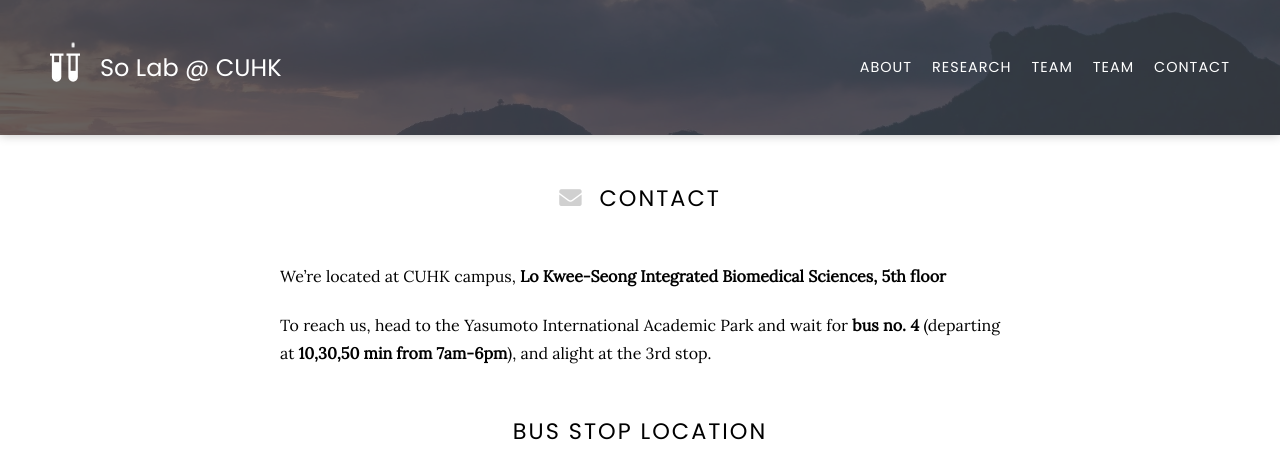
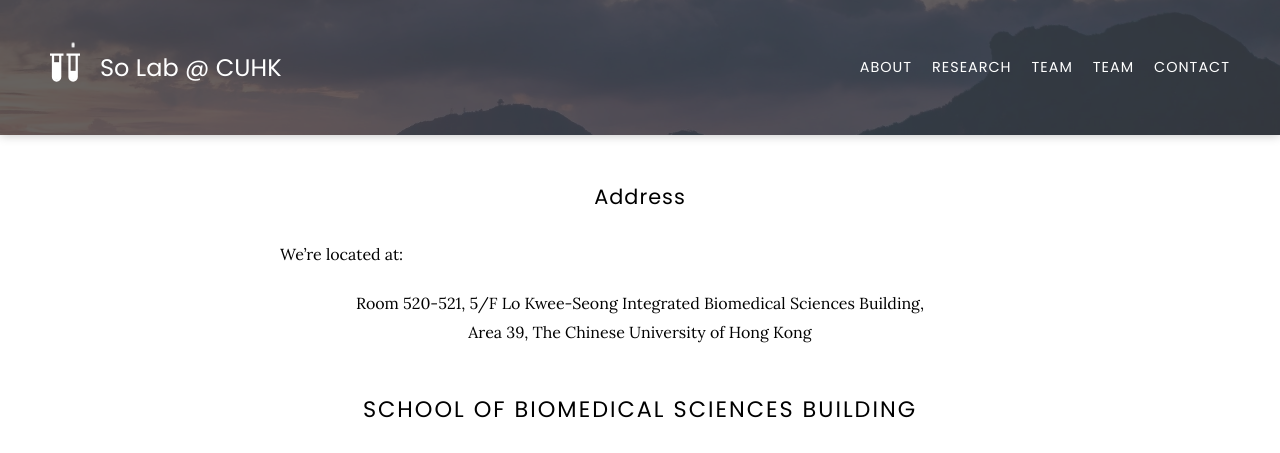
Before and after one commit to Carlos-Chau/so-lab, a Jekyll site: the page built from contact/index.md, in a window 1280 px wide and 1400 px high. Shown: the top 453 px of the window. Built offline with Jekyll 4.4.1, drawn with Linux system fonts in a browser that asks for light colours; nearby versions of some CDN libraries; some of the changed text lies outside the part shown; grey boxes are pictures that could not be loaded.

Commit message:
contact info updated

```diff
--- a/contact/index.md
+++ b/contact/index.md
@@ -2,21 +2,28 @@
 title: Contact
 ---
 
-# <i class="fas fa-envelope"></i>Contact
 
-We're located at CUHK campus, **Lo Kwee-Seong Integrated Biomedical Sciences, 5th floor**
+## Address
 
-To reach us, head to the Yasumoto International Academic Park and wait for **bus no. 4** (departing
-at **10,30,50 min from 7am-6pm**), and alight at the 3rd stop.
+We're located at:
 
-# Bus stop location
+Room 520-521, 5/F
+Lo Kwee-Seong Integrated Biomedical Sciences Building,
+Area 39, The Chinese University of Hong Kong
 {:.center}
-<iframe src="https://www.google.com/maps/embed?pb=!1m14!1m8!1m3!1d3688.0394484387793!2d114.203944!3d22.427541!3m2!1i1024!2i768!4f13.1!3m3!1m2!1s0x0%3A0x76b8a204e365257f!2sSchool%20of%20Biomedical%20Sciences%2C%20The%20Chinese%20University%20of%20Hong%20Kong!5e0!3m2!1sen!2shk!4v1612270762418!5m2!1sen!2shk" width="700" height="500" frameborder="0" style="border:0;" allowfullscreen="" aria-hidden="false" tabindex="0"></iframe>
-{:.center}
+
 # School of Biomedical Sciences Building
 {:.center}
-<iframe src="https://www.google.com/maps/embed?pb=!1m14!1m8!1m3!1d3688.0394484387793!2d114.203944!3d22.427541!3m2!1i1024!2i768!4f13.1!3m3!1m2!1s0x0%3A0x76b8a204e365257f!2sSchool%20of%20Biomedical%20Sciences%2C%20The%20Chinese%20University%20of%20Hong%20Kong!5e0!3m2!1sen!2shk!4v1612271411258!5m2!1sen!2shk" width="700" height="500" frameborder="0" style="border:0;" allowfullscreen="" aria-hidden="false" tabindex="0"></iframe>
+<iframe src="https://www.google.com/maps/embed?pb=!1m14!1m8!1m3!1d3688.0394484387793!2d114.203944!3d22.427541!3m2!1i1024!2i768!4f13.1!3m3!1m2!1s0x0%3A0x76b8a204e365257f!2sSchool%20of%20Biomedical%20Sciences%2C%20The%20Chinese%20University%20of%20Hong%20Kong!5e0!3m2!1sen!2shk!4v1612271411258!5m2!1sen!2shk" width="400" height="400" frameborder="0" style="border:0;" allowfullscreen="" aria-hidden="false" tabindex="0"></iframe>
 {:.center}
+<!-- section break -->
+
+# How to reach us in campus
+
+To reach us in campus, take:
+- **Campus Bus no. 4** at [Yasumoto International Academic Park](https://goo.gl/maps/g424zWskuSyKyXxR7)  (bus departs at **10,30,50 min of every hour**); or
+- **Campus Bus no. 8** at [University Administration Building bus stop](https://goo.gl/maps/JB4wXswUoEnbUu5u5)  (bus departs at **17,27,47 min of every hour**)
+
 <!--
 {%
   include figure.html
@@ -25,13 +32,3 @@
   caption="The Center for Wit and Sagacity"
 %}
 -->
-
-<!-- section break -->
-
-### Address
-
-Lo Kwee-Seong Integrated Biomedical Sciences Building,
-Area 39, The Chinese University of Hong Kong
-{:.center}
-
-{:.center}
```
